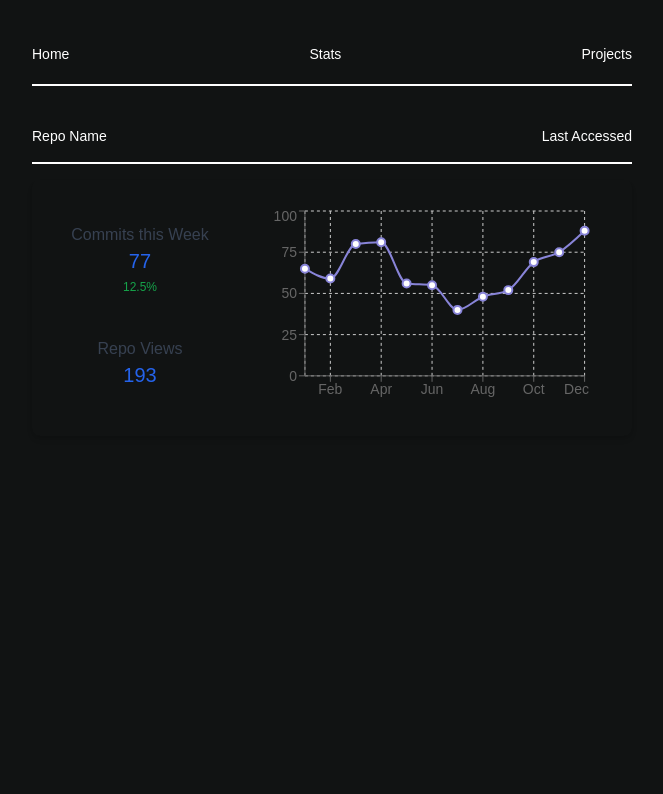
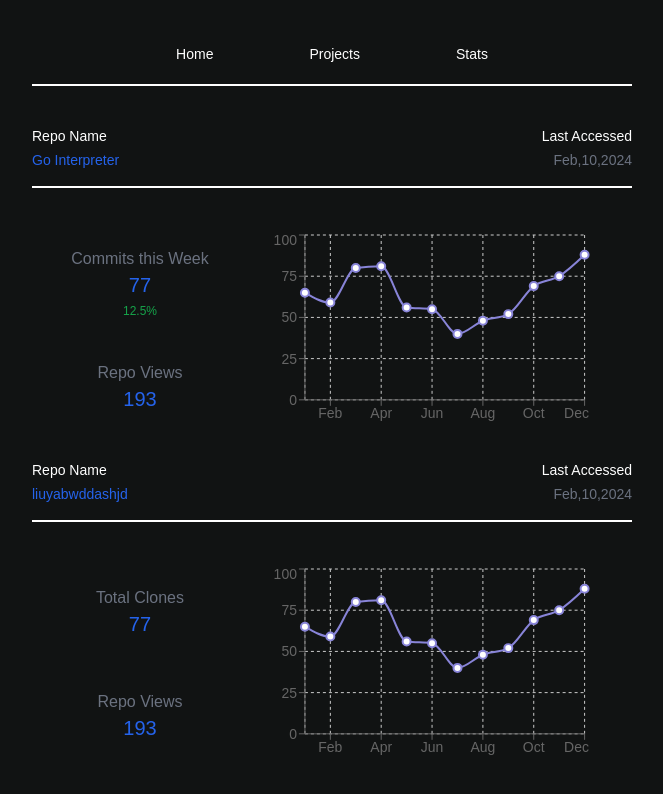
Before and after one commit to nichstoneking/daikn-personal, a React (Vite) app in the folder fe/: page /stats in a window 1280 px wide. Shown: the top 794 px of the page, without its empty margins (308-971 px from the left). Built offline with nearby package versions, Linux system fonts and the light colour scheme; a web font is replaced by a local one.

Commit message:
changed components for analytics

```diff
--- a/fe/src/App.tsx
+++ b/fe/src/App.tsx
@@ -6,8 +6,8 @@ import Navbar from "./components/navbar.tsx";
 const App = () => {
   const navItems = [
     { label: "Home", href: "/" },
+    { label: "Projects", href: "/projects" },
     { label: "Stats", href: "/stats" },
-    { label: "Projects", href: "/projects" },
   ];
   return (
     <div className="flex flex-row justify-center text-white bg-[#111313] overflow-auto">
--- /dev/null
+++ b/fe/src/components/completed_repo.tsx
@@ -0,0 +1,78 @@
+import React from "react";
+import {
+  LineChart,
+  Line,
+  XAxis,
+  YAxis,
+  CartesianGrid,
+  Tooltip,
+  ResponsiveContainer,
+} from "recharts";
+
+const CompletedRepo: React.FC = () => {
+  // Sample data for the chart
+  const chartData = [
+    { month: "Jan", value: 65 },
+    { month: "Feb", value: 59 },
+    { month: "Mar", value: 80 },
+    { month: "Apr", value: 81 },
+    { month: "May", value: 56 },
+    { month: "Jun", value: 55 },
+    { month: "Jul", value: 40 },
+    { month: "Aug", value: 48 },
+    { month: "Sep", value: 52 },
+    { month: "Oct", value: 69 },
+    { month: "Nov", value: 75 },
+    { month: "Dec", value: 88 },
+  ];
+
+  return (
+    <>
+      <div className="font-monaspice flex justify-between text-sm">
+        <div className="text-start">
+          <div className="pb-1 text-sm">Repo Name</div>
+          <div className="text-sm text-blue-600">liuyabwddashjd</div>
+        </div>
+        <div className="text-end">
+          <div className="pb-1 text-sm">Last Accessed</div>
+          <div className="text-sm text-gray-500">Feb,10,2024</div>
+        </div>
+      </div>
+      <hr className="mb-4 mt-4" style={{ borderTop: "2px solid white" }} />
+      <div className="flex px-6 rounded-lg font-monaspice">
+        {/* Stats Column */}
+        <div className="w-1/3 pr-4 flex flex-col items-center justify-evenly">
+          <div className="flex flex-col items-center">
+            <h3 className="text-md text-gray-500">Total Clones</h3>
+            <div className="text-xl text-blue-600 mb-1">77</div>
+          </div>
+          <div className="flex flex-col items-center">
+            <h3 className="text-md text-gray-500">Repo Views</h3>
+            <div className="text-xl text-blue-600 mb-1">193</div>
+          </div>
+        </div>
+
+        {/* Chart Column */}
+        <div className="w-2/3 h-64 flex items-center text-sm">
+          <ResponsiveContainer width="95%" height="80%">
+            <LineChart data={chartData}>
+              <CartesianGrid strokeDasharray="3 3" />
+              <XAxis dataKey="month" />
+              <YAxis />
+              <Tooltip />
+              <Line
+                type="monotone"
+                dataKey="value"
+                stroke="#8884d8"
+                strokeWidth={2}
+                dot={{ r: 4 }}
+              />
+            </LineChart>
+          </ResponsiveContainer>
+        </div>
+      </div>
+    </>
+  );
+};
+
+export default CompletedRepo;
--- /dev/null
+++ b/fe/src/components/inprogress_repo.tsx
@@ -0,0 +1,93 @@
+import React from "react";
+import {
+  LineChart,
+  Line,
+  XAxis,
+  YAxis,
+  CartesianGrid,
+  Tooltip,
+  ResponsiveContainer,
+} from "recharts";
+
+interface RepoProps {
+  label: string;
+  owner: string;
+  repo: string;
+  link: string;
+  info: string;
+}
+
+const InprogressRepo: React.FC<RepoProps> = ({ label, link }) => {
+  // Sample data for the chart
+  const chartData = [
+    { month: "Jan", value: 65 },
+    { month: "Feb", value: 59 },
+    { month: "Mar", value: 80 },
+    { month: "Apr", value: 81 },
+    { month: "May", value: 56 },
+    { month: "Jun", value: 55 },
+    { month: "Jul", value: 40 },
+    { month: "Aug", value: 48 },
+    { month: "Sep", value: 52 },
+    { month: "Oct", value: 69 },
+    { month: "Nov", value: 75 },
+    { month: "Dec", value: 88 },
+  ];
+
+  return (
+    <>
+      <div className="font-monaspice flex justify-between text-sm">
+        <div className="text-start">
+          <div className="pb-1 text-sm">Repo Name</div>
+          <a
+            className="text-sm text-blue-600 hover:text-blue-700 active:text-blue-800"
+            target="_blank"
+            href={link}
+          >
+            {label}
+          </a>
+        </div>
+        <div className="text-end">
+          <div className="pb-1 text-sm">Last Accessed</div>
+          <div className="text-sm text-gray-500">Feb,10,2024</div>
+        </div>
+      </div>
+      <hr className="mb-4 mt-4" style={{ borderTop: "2px solid white" }} />
+      <div className="flex px-6 rounded-lg font-monaspice">
+        {/* Stats Column */}
+        <div className="w-1/3 pr-4 flex flex-col items-center justify-evenly">
+          <div className="flex flex-col items-center">
+            <h3 className="text-md text-gray-500">Commits this Week</h3>
+            <div className="text-xl text-blue-600 mb-1">77</div>
+            <span className="text-xs text-green-600">12.5%</span>
+          </div>
+          <div className="flex flex-col items-center">
+            <h3 className="text-md text-gray-500">Repo Views</h3>
+            <div className="text-xl text-blue-600 mb-1">193</div>
+          </div>
+        </div>
+
+        {/* Chart Column */}
+        <div className="w-2/3 h-64 flex items-center text-sm">
+          <ResponsiveContainer width="95%" height="80%">
+            <LineChart data={chartData}>
+              <CartesianGrid strokeDasharray="3 3" />
+              <XAxis dataKey="month" />
+              <YAxis />
+              <Tooltip />
+              <Line
+                type="monotone"
+                dataKey="value"
+                stroke="#8884d8"
+                strokeWidth={2}
+                dot={{ r: 4 }}
+              />
+            </LineChart>
+          </ResponsiveContainer>
+        </div>
+      </div>
+    </>
+  );
+};
+
+export default InprogressRepo;
--- a/fe/src/components/navbar.tsx
+++ b/fe/src/components/navbar.tsx
@@ -21,7 +21,7 @@ const Navbar: React.FC<NavbarProps> = ({ items }) => {
     <nav>
       <div className="flex items-end max-w-6xl mx-auto h-16">
         {/* Desktop Navigation */}
-        <div className="w-full flex flex-row justify-between hidden md:flex space-x-8 font-monaspice">
+        <div className="w-full flex-row hidden md:flex font-monaspice justify-center gap-24">
           {items.map((item, index) => (
             <a
               key={index}
--- a/fe/src/pages/analytics.tsx
+++ b/fe/src/pages/analytics.tsx
@@ -1,71 +1,31 @@
 import React from "react";
-import {
-  LineChart,
-  Line,
-  XAxis,
-  YAxis,
-  CartesianGrid,
-  Tooltip,
-  ResponsiveContainer,
-} from "recharts";
+import InprogressRepo from "../components/inprogress_repo";
+import CompletedRepo from "../components/completed_repo";
 
 const Analytics: React.FC = () => {
-  // Sample data for the chart
-  const chartData = [
-    { month: "Jan", value: 65 },
-    { month: "Feb", value: 59 },
-    { month: "Mar", value: 80 },
-    { month: "Apr", value: 81 },
-    { month: "May", value: 56 },
-    { month: "Jun", value: 55 },
-    { month: "Jul", value: 40 },
-    { month: "Aug", value: 48 },
-    { month: "Sep", value: 52 },
-    { month: "Oct", value: 69 },
-    { month: "Nov", value: 75 },
-    { month: "Dec", value: 88 },
+  const inProgress = [
+    {
+      label: "Go Interpreter",
+      link: "https://github.com/daikonk/go_interpreter",
+      info: "a basic code interpreter written in go, my first exposure to go (and TDD)",
+      owner: "daikonk",
+      repo: "go_interpreter",
+    },
   ];
 
   return (
     <>
-      <div className="font-monaspice flex justify-between text-sm">
-        <div>Repo Name</div>
-        <div>Last Accessed</div>
-      </div>
-      <hr className="mb-4 mt-4" style={{ borderTop: "2px solid white" }} />
-      <div className="flex px-6 rounded-lg shadow-md font-monaspice">
-        {/* Stats Column */}
-        <div className="w-1/3 pr-4 flex flex-col items-center justify-evenly">
-          <div className="flex flex-col items-center">
-            <h3 className="text-md text-gray-700">Commits this Week</h3>
-            <div className="text-xl text-blue-600 mb-1">77</div>
-            <span className="text-xs text-green-600">12.5%</span>
-          </div>
-          <div className="flex flex-col items-center">
-            <h3 className="text-md text-gray-700">Repo Views</h3>
-            <div className="text-xl text-blue-600 mb-1">193</div>
-          </div>
-        </div>
-
-        {/* Chart Column */}
-        <div className="w-2/3 h-64 flex items-center text-sm">
-          <ResponsiveContainer width="95%" height="80%">
-            <LineChart data={chartData}>
-              <CartesianGrid strokeDasharray="3 3" />
-              <XAxis dataKey="month" />
-              <YAxis />
-              <Tooltip />
-              <Line
-                type="monotone"
-                dataKey="value"
-                stroke="#8884d8"
-                strokeWidth={2}
-                dot={{ r: 4 }}
-              />
-            </LineChart>
-          </ResponsiveContainer>
-        </div>
-      </div>
+      {inProgress.map((item, index) => (
+        <InprogressRepo
+          key={index}
+          label={item.label}
+          link={item.link}
+          info={item.info}
+          owner={item.owner}
+          repo={item.repo}
+        />
+      ))}
+      <CompletedRepo />
     </>
   );
 };
```
